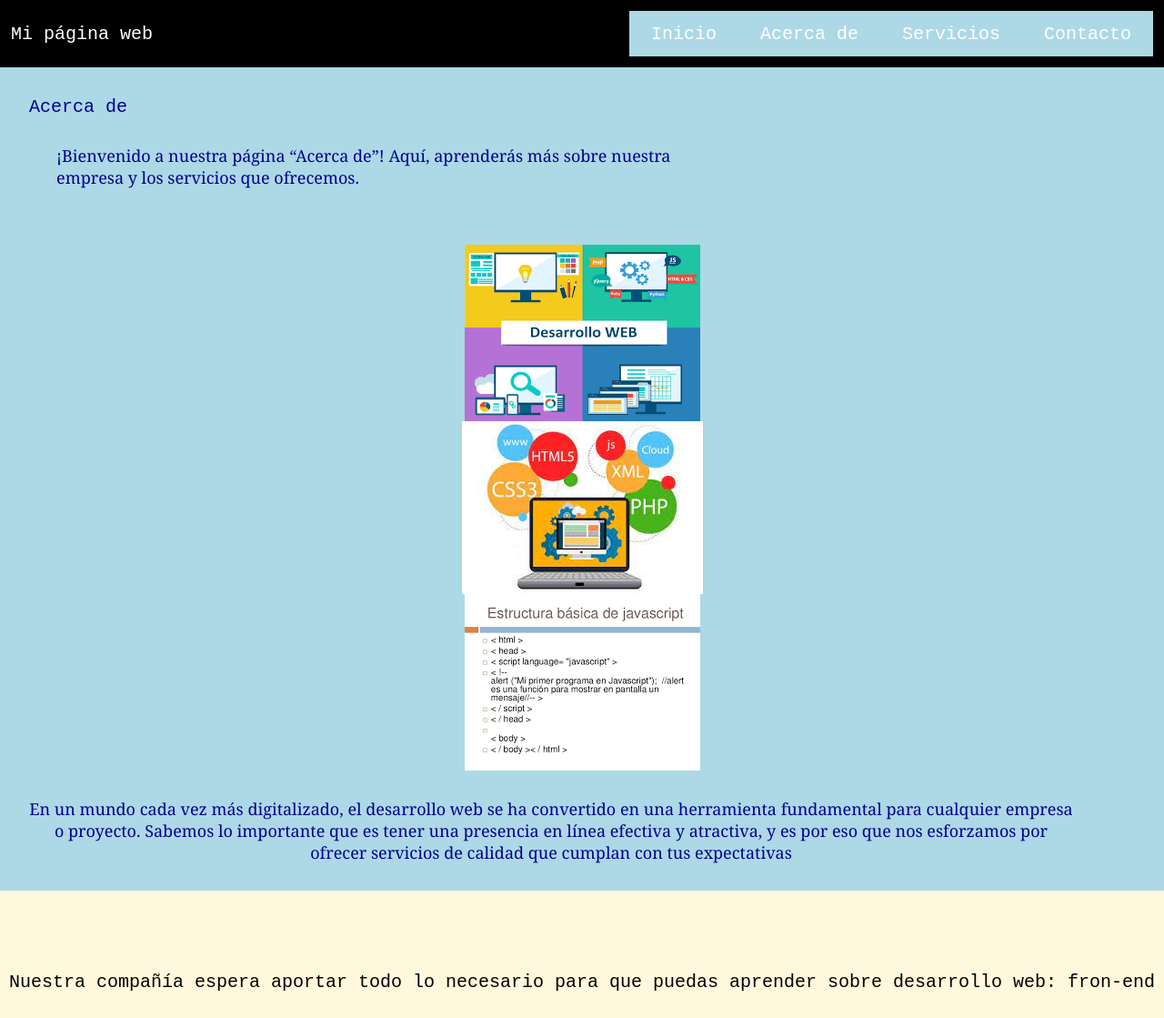
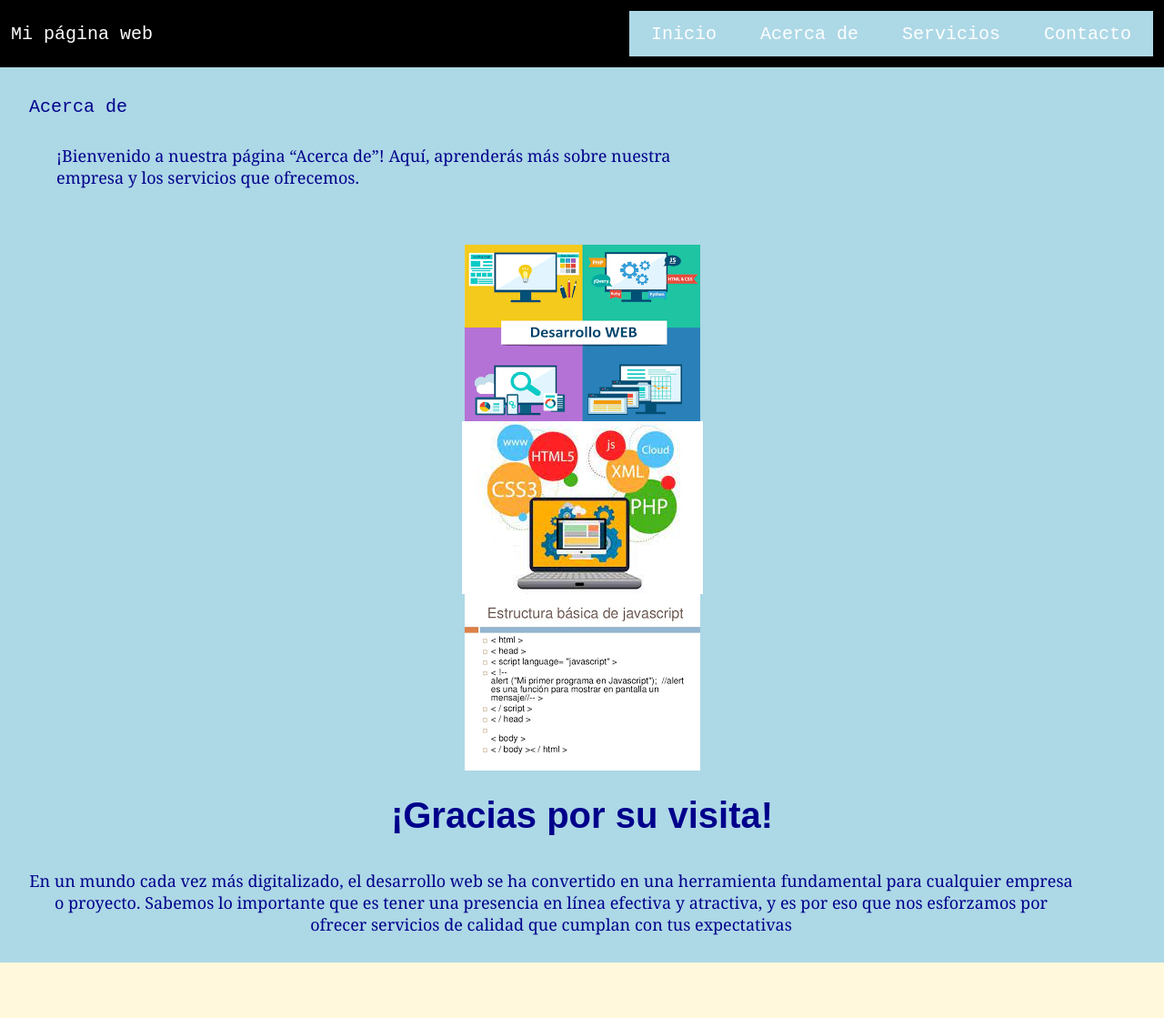
Before and after one commit to ERYKAv16/CLASE-9-mi-primera-pagina-web, a plain HTML site: page Acerca de.html in a window 1280 px wide. Shown: the top 1119 px of the page at 91% size. Drawn offline with Linux system fonts and the light colour scheme.

Commit message:
Acerca de mi
Nuevos cambios

```diff
--- a/Acerca de.html
+++ b/Acerca de.html
@@ -35,6 +35,7 @@
                    </div>
 
                    <div class="greeting">
+                      <h1> ¡Gracias por su visita!</h1>
                      <p> En un mundo cada vez más digitalizado, el desarrollo web se ha convertido en una herramienta fundamental para cualquier empresa o proyecto. Sabemos lo importante que es tener una presencia en línea efectiva y atractiva, y es por eso que nos esforzamos por ofrecer servicios de calidad que cumplan con tus expectativas</p>
                    </div>
                </main>
```
